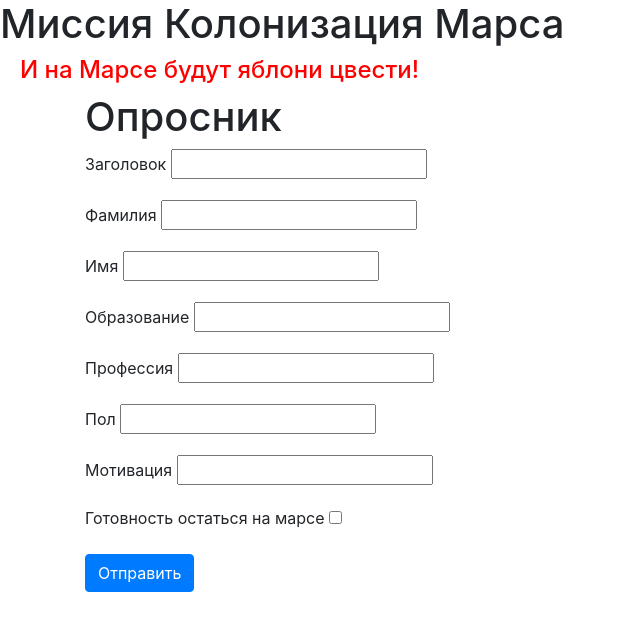
After one commit to dm1itri/web1, a Flask app: page /answer in a window 1280 px wide. The commit adds this page. Shown: the top 631 px of the page, without its empty margins (0-640 px from the left). Run offline with Flask 2, Linux system fonts and the light colour scheme; some libraries are stand-ins or nearby versions.

Commit message:
Автоматический ответ

```diff
--- /dev/null
+++ b/WEB. Шаблоны. flask-wtf/answerform.py
@@ -0,0 +1,15 @@
+from flask_wtf import FlaskForm
+from wtforms import StringField, PasswordField, BooleanField, SubmitField
+from wtforms.validators import DataRequired
+
+
+class AnswerForm(FlaskForm):
+    title = StringField('Заголовок', validators=[DataRequired()])
+    surname = StringField('Фамилия', validators=[DataRequired()])
+    name = StringField('Имя', validators=[DataRequired()])
+    education = StringField('Образование', validators=[DataRequired()])
+    profession = StringField('Профессия', validators=[DataRequired()])
+    sex = StringField('Пол', validators=[DataRequired()])
+    motivation = StringField('Мотивация', validators=[DataRequired()])
+    ready = BooleanField('Готовность остаться на марсе', validators=[DataRequired()])
+    submit = SubmitField('Отправить')
--- a/WEB. Шаблоны. flask-wtf/main.py
+++ b/WEB. Шаблоны. flask-wtf/main.py
@@ -1,5 +1,9 @@
 from flask import Flask, render_template, request
+from answerform import AnswerForm
+
+
 app = Flask(__name__)
+app.config['SECRET_KEY'] = 'yandexlyceum_secret_key'
 
 
 @app.route('/<title>')
@@ -23,6 +27,7 @@ def galery():
     if request.method == 'GET':
         return render_template('galery.html')
     elif request.method == 'POST':
+
         with open('static/image/load_image3.png', 'wb') as f:
             with open('static/image/load_image2.png', 'rb') as f1:
                 f.write(f1.read())
@@ -34,5 +39,21 @@ def galery():
         return render_template('galery.html')
 
 
+@app.route('/answer', methods=['GET', 'POST'])
+@app.route('/auto_answer', methods=['GET', 'POST'])
+def answer():
+    form = AnswerForm()
+
+    if form.validate_on_submit():
+        auto_answer = request.form.to_dict()
+        print(auto_answer)
+        del auto_answer['csrf_token']
+        del auto_answer['submit']
+        auto_answer['ready'] = "ДА" if auto_answer['ready'] == 'y' else 'НЕТ'
+        return render_template('auto_answer.html', auto_answer=auto_answer, title=auto_answer['title'])
+    return render_template('answer.html', form=form)
+
+
+
 if __name__ == '__main__':
     app.run(port=8080, host='127.0.0.1')
--- /dev/null
+++ b/WEB. Шаблоны. flask-wtf/static/style/answer.css
@@ -0,0 +1,2 @@
+h4 {color: red;
+margin-left: 20px}
--- /dev/null
+++ b/WEB. Шаблоны. flask-wtf/templates/answer.html
@@ -0,0 +1,23 @@
+{% extends "base.html" %}
+
+{% block title %}
+<link rel="stylesheet" href="static/style/answer.css">
+{% endblock %}
+
+{% block content %}
+
+<h1>Опросник</h1>
+<form action="" method="post" novalidate>
+    {{ form.hidden_tag() }}
+    <p> {{form.title.label}} {{form.title()}}
+    <p> {{form.surname.label}} {{form.surname()}}
+    <p> {{form.name.label}} {{form.name()}}
+    <p> {{form.education.label}} {{form.education()}}
+    <p> {{form.profession.label}} {{form.profession()}}
+    <p> {{form.sex.label}} {{form.sex()}}
+    <p> {{form.motivation.label}} {{form.motivation()}}
+    <p> {{form.ready.label}} {{form.ready()}}
+
+    <p>{{ form.submit(type="submit", class="btn btn-primary") }}</p>
+</form>
+{% endblock %}
--- a/WEB. Шаблоны. flask-wtf/templates/base.html
+++ b/WEB. Шаблоны. flask-wtf/templates/base.html
@@ -2,6 +2,10 @@
 <html lang="en">
     <head>
         <meta charset="UTF-8">
+        <script src="https://code.jquery.com/jquery-3.3.1.slim.min.js" integrity="sha384-q8i/X+965DzO0rT7abK41JStQIAqVgRVzpbzo5smXKp4YfRvH+8abtTE1Pi6jizo" crossorigin="anonymous"></script>
+        <script src="https://cdnjs.cloudflare.com/ajax/libs/popper.js/1.14.3/umd/popper.min.js" integrity="sha384-ZMP7rVo3mIykV+2+9J3UJ46jBk0WLaUAdn689aCwoqbBJiSnjAK/l8WvCWPIPm49" crossorigin="anonymous"></script>
+        <link rel="stylesheet" href="https://stackpath.bootstrapcdn.com/bootstrap/4.1.3/css/bootstrap.min.css" integrity="sha384-MCw98/SFnGE8fJT3GXwEOngsV7Zt27NXFoaoApmYm81iuXoPkFOJwJ8ERdknLPMO" crossorigin="anonymous">
+        <script src="https://stackpath.bootstrapcdn.com/bootstrap/4.1.3/js/bootstrap.min.js" integrity="sha384-ChfqqxuZUCnJSK3+MXmPNIyE6ZbWh2IMqE241rYiqJxyMiZ6OW/JmZQ5stwEULTy" crossorigin="anonymous"></script>
         <title>{{ title }}</title>
         {% block title %}
         {% endblock %}
@@ -9,10 +13,13 @@
         <link rel="shortcut icon" href="static/image/head.png" type="image/x-icon">
     </head>
     <body>
+
         <h1>Миссия Колонизация Марса</h1>
         <h4>И на Марсе будут яблони цвести!</h4>
-        <!-- Begin page content -->
-        {% block content %}
-        {% endblock %}
+        <div class="container">
+            <!-- Begin page content -->
+            {% block content %}
+            {% endblock %}
+        </div>
     </body>
 </html>
```
Also changed, not shown: WEB. Шаблоны. flask-wtf/templates/auto_answer.html (added, +11 -0 lines), WEB. Шаблоны. flask-wtf/templates/galery.html (+0 -7 lines).
